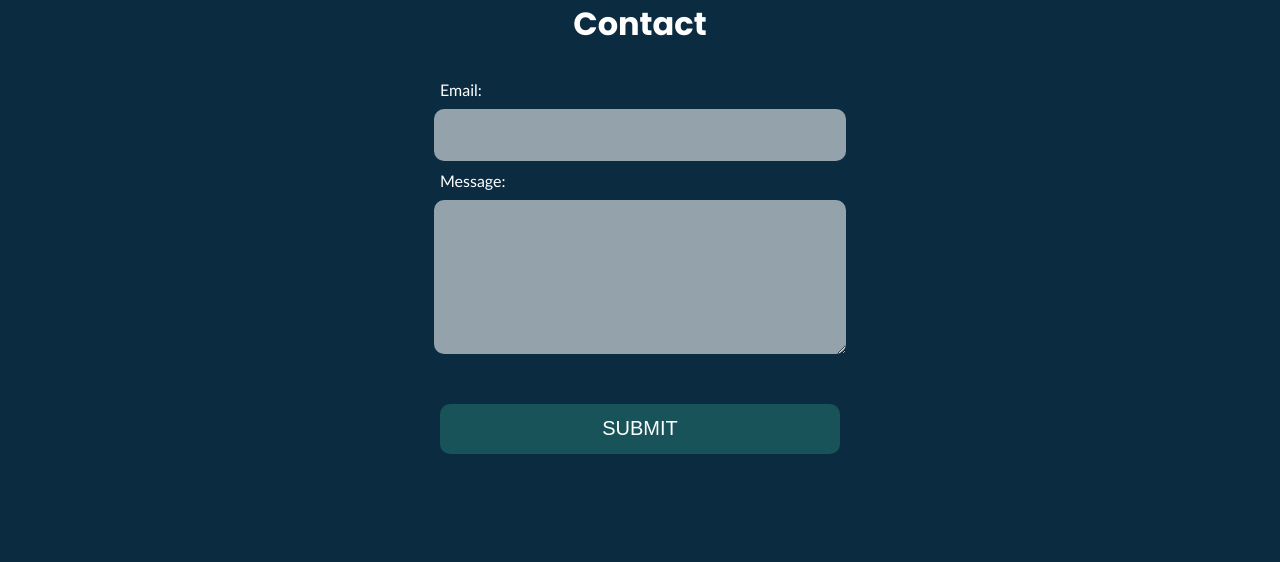
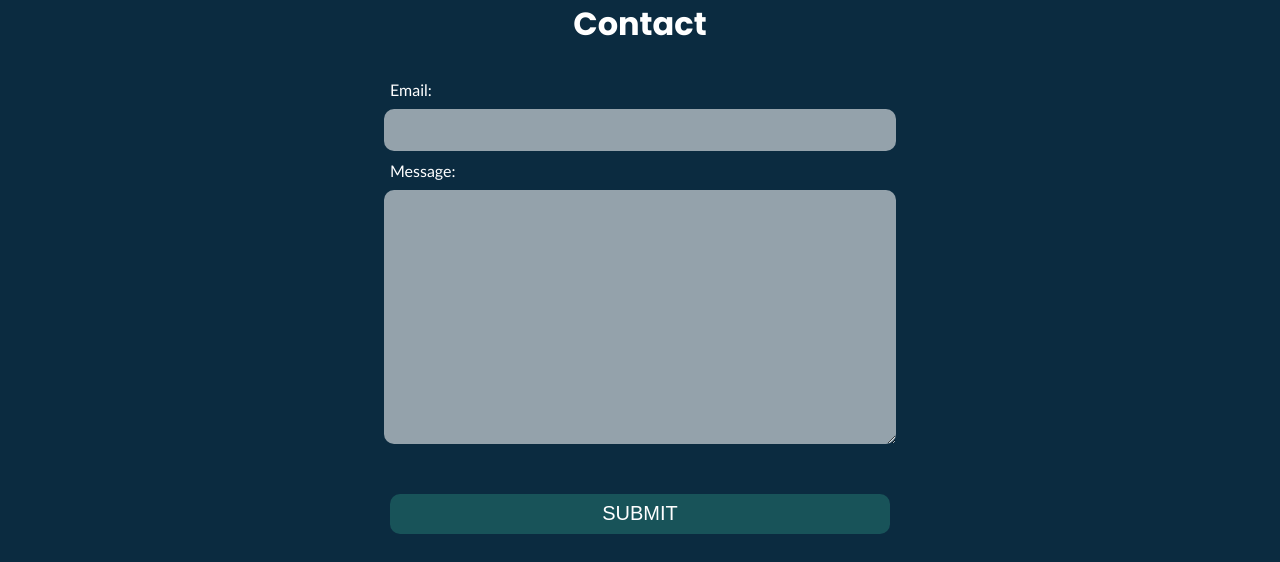
Before and after one commit to Paefax/paefax-language-app, a Vue app: page /contact in a window 1280 px wide. Shown: the part 238-800 px from the top of the page. Built offline with nearby package versions, Linux system fonts and the light colour scheme.

Commit message:
Change css

```diff
--- a/src/views/ContactView.vue
+++ b/src/views/ContactView.vue
@@ -1,7 +1,6 @@
 <template>
   <main>
     <h1>Contact</h1>
-
     <div id="contact-form">
       <label for="email">Email:</label>
       <input type="email" id="email" name="email" v-model="email" />
@@ -77,13 +76,12 @@ textarea {
 }
 
 @media only screen and (min-width: 769px) {
-  #email,
-  #contact-btn {
-    height: 50px;
+  #contact-form {
+    max-width: 500px;
   }
 
   #message {
-    height: 150px;
+    height: 250px;
   }
 }
 </style>
```
